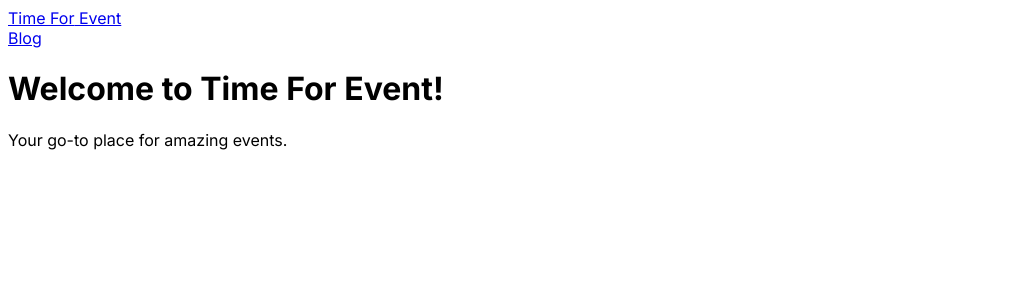
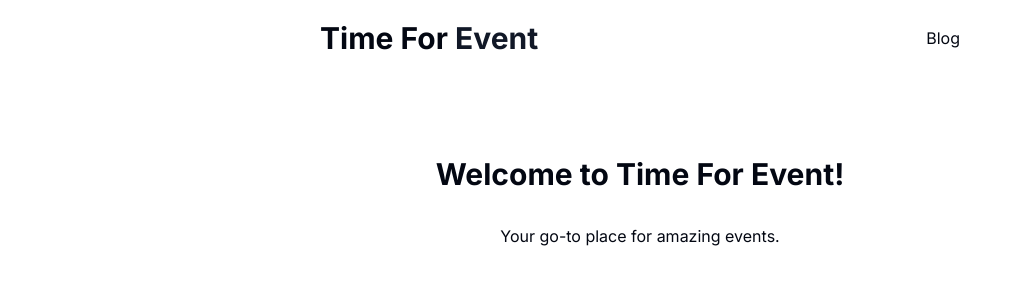
Before and after one commit to Klaudiuszu/TimeForEventr, a Next.js app: page /en in a window 1280 px wide. Shown: the top 300 px of the page, without its empty margins (0-1014 px from the left). Built offline with nearby package versions, Linux system fonts and the light colour scheme.

Commit message:
fix tailwind

```diff
--- a/app/[locale]/blog/[slug]/page.tsx
+++ b/app/[locale]/blog/[slug]/page.tsx
@@ -23,7 +23,7 @@ export default async function BlogArticle({
 }: {
   params: { slug: string };
 }) {
-  const { slug } = params; // Nie musisz używać `await` dla params
+  const { slug } = params;
   const data: fullBlogType = await getData(slug);
 
   return (
--- a/app/[locale]/blog/layout.tsx
+++ b/app/[locale]/blog/layout.tsx
@@ -1,5 +1,4 @@
 import { ReactNode } from "react";
-
 interface Props {
   children: ReactNode;
 }
--- a/app/[locale]/blog/page.tsx
+++ b/app/[locale]/blog/page.tsx
@@ -15,12 +15,17 @@ async function getData() {
     }`;
 
   const data = await client.fetch(query);
+  console.log({data})
   return data;
 }
 
-export default async function BlogPage() {
+export default async function BlogPage({
+  params,
+}: {
+  params: { locale: string };
+}) {
   const data: simpleBlogType[] = await getData();
-
+  console.log(params.locale)
   return (
     <div className="max-w-2xl mx-auto px-4 py-4 xl:py-12">
       <h1 className="text-3xl font-bold text-center my-8">Blog</h1>
@@ -40,7 +45,7 @@ export default async function BlogPage() {
                 {post.smallDescription}
               </p>
               <Link
-                href={`/blog/${post.currentSlug}`}
+                href={`/${params.locale}/blog/${post.currentSlug}`}
                 className="mt-4 inline-block text-primary hover:underline"
               >
                 Read More
--- a/app/[locale]/page.tsx
+++ b/app/[locale]/page.tsx
@@ -1,10 +1,12 @@
 import { getTranslations } from "next-intl/server";
 import { ThemeProvider } from "../components/theme-provider";
 import Navbar from "../components/Navbar";
+import '../globals.css';
 
 export default async function Home({ params }: { params: { locale: string } }) {
   const locale = params.locale;
   const t = await getTranslations({ locale });
+
 
   return (
     <ThemeProvider
--- a/app/components/Navbar.tsx
+++ b/app/components/Navbar.tsx
@@ -1,17 +1,21 @@
+"use client";
+
 import Link from "next/link";
-// import { ModeToggle } from "./ModeToggle";
+import { useParams } from "next/navigation";
 
 export default function Navbar() {
+  const params = useParams();
+  const locale = params.locale as string;
+
   return (
     <nav className="w-full relative flex items-center justify-between max-w-2xl mx-auto px-4 py-5">
-      <Link href="/" className="font-bold text-3xl">
+      <Link href={`/${locale}`} className="font-bold text-3xl">
         Time For<span className="text-primary"> Event</span>
       </Link>
       <div className="flex items-center gap-4">
-        <Link href="/blog" className="hover:text-primary">
+        <Link href={`/${locale}/blog`} className="hover:text-primary">
           Blog
         </Link>
-        {/* <ModeToggle /> */}
       </div>
     </nav>
   );
--- a/package.json
+++ b/package.json
@@ -11,6 +11,8 @@
   "dependencies": {
     "@radix-ui/react-dropdown-menu": "^2.1.5",
     "@radix-ui/react-slot": "^1.1.1",
+    "@tailwindcss/postcss": "^4.0.9",
+    "@tailwindcss/vite": "^4.0.9",
     "autoprefixer": "^10.4.20",
     "class-variance-authority": "^0.7.1",
     "clsx": "^2.1.1",
@@ -32,8 +34,8 @@
     "@types/react-dom": "^19",
     "eslint": "^9",
     "eslint-config-next": "15.1.6",
-    "postcss": "^8",
-    "tailwindcss": "^3.4.1",
+    "postcss": "^8.5.3",
+    "tailwindcss": "^3.4.17",
     "typescript": "^5"
   }
 }
--- /dev/null
+++ b/postcss.config.js
@@ -0,0 +1,6 @@
+module.exports = {
+  plugins: {
+    tailwindcss: {},
+    autoprefixer: {},
+  },
+}
--- a/tailwind.config.ts
+++ b/tailwind.config.ts
@@ -1,5 +1,8 @@
-/** @type {import('tailwindcss').Config} */
-module.exports = {
+import type { Config } from "tailwindcss";
+import tailwindTypography from "@tailwindcss/typography";
+import tailwindAnimate from "tailwindcss-animate";
+
+const config: Config = {
   darkMode: ["class"],
   content: [
     "./pages/**/*.{ts,tsx}",
@@ -58,12 +61,12 @@ module.exports = {
       },
       keyframes: {
         "accordion-down": {
-			from: { height: 0 },
+          from: { height: "0" },
           to: { height: "var(--radix-accordion-content-height)" },
         },
         "accordion-up": {
           from: { height: "var(--radix-accordion-content-height)" },
-			to: { height: 0 },
+          to: { height: "0" },
         },
       },
       animation: {
@@ -72,5 +75,7 @@ module.exports = {
       },
     },
   },
-	plugins: [require("tailwindcss-animate"), require("@tailwindcss/typography")],
+  plugins: [tailwindAnimate, tailwindTypography],
 };
+
+export default config;
```
Also changed, not shown: 1 other file (tests, documents, lock files or other folders). Lines whose indentation alone changed are shown as unchanged.
